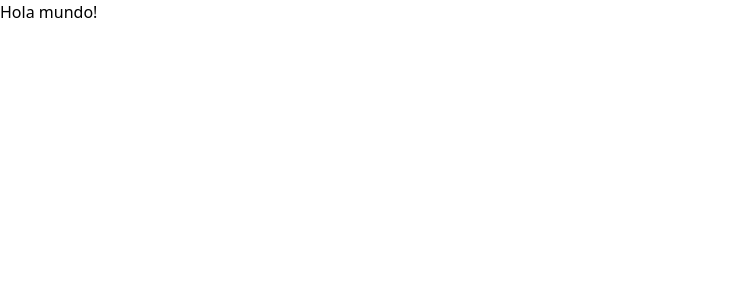
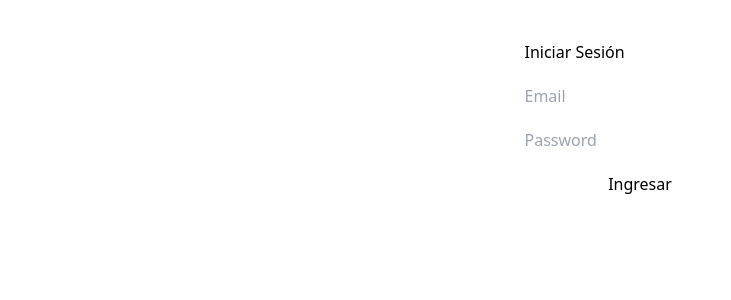
Before and after one commit to JoaquinDeLuca/Challenge, a React (Vite) app: page / in a window 1280 px wide. Shown: the top 300 px of the page, without its empty margins (0-731 px from the left). Built offline with nearby package versions, Linux system fonts and the light colour scheme.

Commit message:
add componente Login

```diff
--- a/src/App.jsx
+++ b/src/App.jsx
@@ -1,13 +1,11 @@
-import { useState } from 'react'
-import reactLogo from './assets/react.svg'
 import './App.css'
+import Login from './Components/Login';
 
 function App() {
-  const [count, setCount] = useState(0)
 
   return (
-    <div className="App">
-      <p>Hola mundo!</p>
+    <div className='flex justify-center m-10'>
+      <Login/>
     </div>
   )
 }
```
